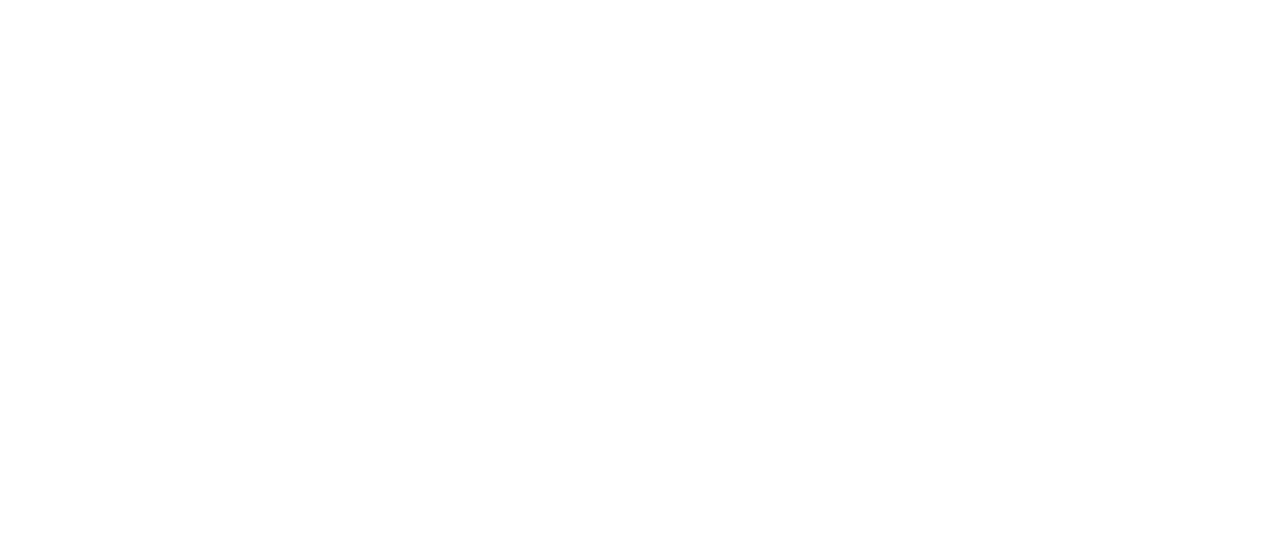
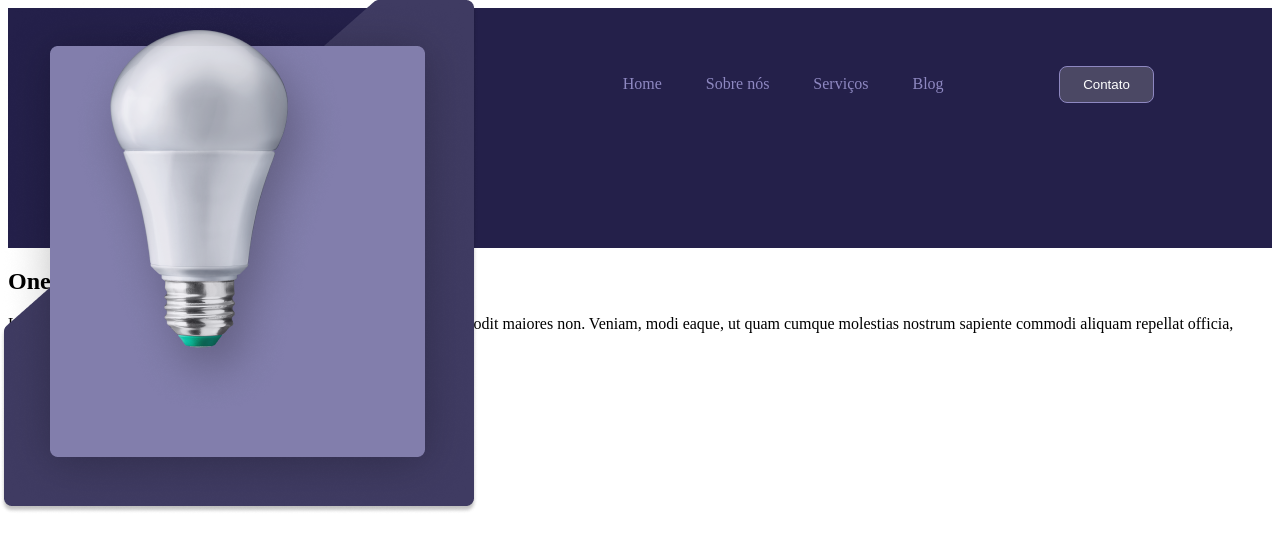
Before and after one commit to marinavasqr23/MAVARO, a plain HTML site: page index.html in a window 1280 px wide. Drawn offline with Linux system fonts and the light colour scheme.

Commit message:
navbar e inicio da home

```diff
--- a/index.html
+++ b/index.html
@@ -1,9 +1,42 @@
 <!DOCTYPE html>
 <head>
-
+    <title>One posotion</title>
+    <link rel="stylesheet" href="style.css">
+    <meta charset="UTF-8">
+    <link rel="icon" href="favicon.ico">
 </head>
 
 <body>
+    <section class="navbar">
+            <div class="opcoes">
+                <h1>MAVARO</h1>
+                <div>
+                    <a>Home</a>
+                    <a>Sobre nós</a>
+                    <a>Serviços</a>
+                    <a>Blog</a>
+                </div>
+                <button>Contato</button>
+            </div>
+    </section>
+    <section class="home">
+                <div class="home-text">
+                    <h1>One Posotion</h1>
+                    <p>Lorem ipsum dolor sit amet consectetur, adipisicing elit. Vel perferendis odit maiores non. Veniam, modi eaque, ut quam cumque molestias nostrum sapiente commodi aliquam repellat officia, tenetur debitis tempora quos.</p>
+                </div>
+
+                <div class="home-img">
+                    <img src="./img/Vector 1.png" class="imagem1">
+                    <img src="./img/Rectangle 16.png" class="imagem2">
+                    <img src="./img/LED-Bulb-PNG-Transparent 1.png" class="imagem3">
+                </div>
+    </section>
+    <section>
+        <div>
+
+        </div>
+    </section>
+
 
 </body>
 
--- a/style.css
+++ b/style.css
@@ -0,0 +1,55 @@
+.navbar{
+    background-color: #24204A;
+    height: 30vh;
+}
+.opcoes {
+    display: flex;
+    justify-content: center;
+    align-items: first baseline;
+    padding-top: 5vh;
+}
+
+.opcoes div {
+    margin: 0 6%;
+    margin-top: 2%;
+    padding-right: 0 2%;
+    padding-left: 0 10%;
+
+}
+
+.opcoes a {
+    padding-right: 5vh;
+    color:#8E88C1;
+}
+.opcoes h1{
+    margin-right: 25%;
+    color:#FFFFFF;
+}
+.opcoes button{
+    border-radius: 8px;
+    padding: 0.8% 1.8%;
+    color:#FFFFFF;
+    background-color: #4B4864;
+    border: 1px solid #8E88C1;
+}
+.position h1{
+    margin: 5%;
+}
+
+.posotion-img{
+    position:relative;
+}
+
+.imagem1, .imagem2, .imagem3 {
+    position: absolute;
+    top: 0;
+    left: 0;
+}
+
+.imagem2 {
+    z-index: 1;
+}
+
+.imagem3 {
+    z-index: 2;
+}
```
Also changed, not shown: img/LED-Bulb-PNG-Transparent 1.png (added), img/Rectangle 16.png (added), img/Vector 1.png (added).
